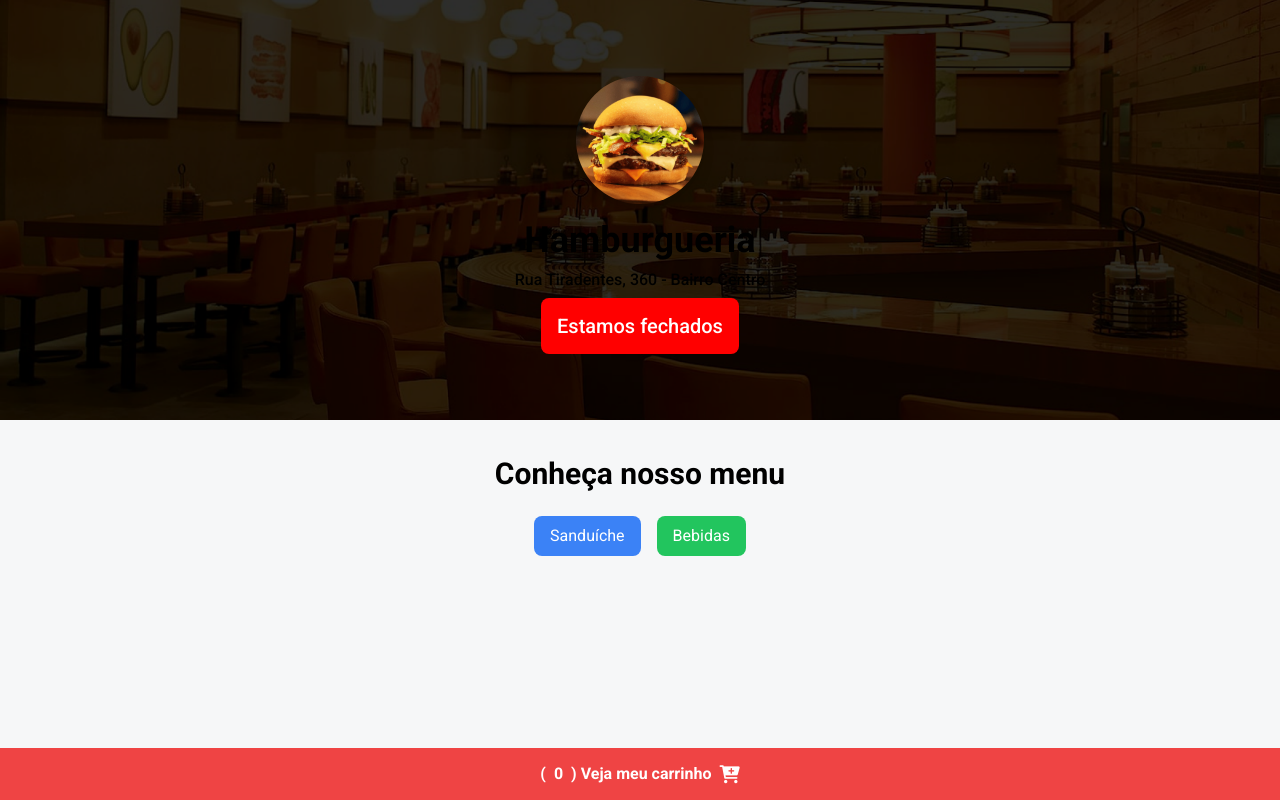
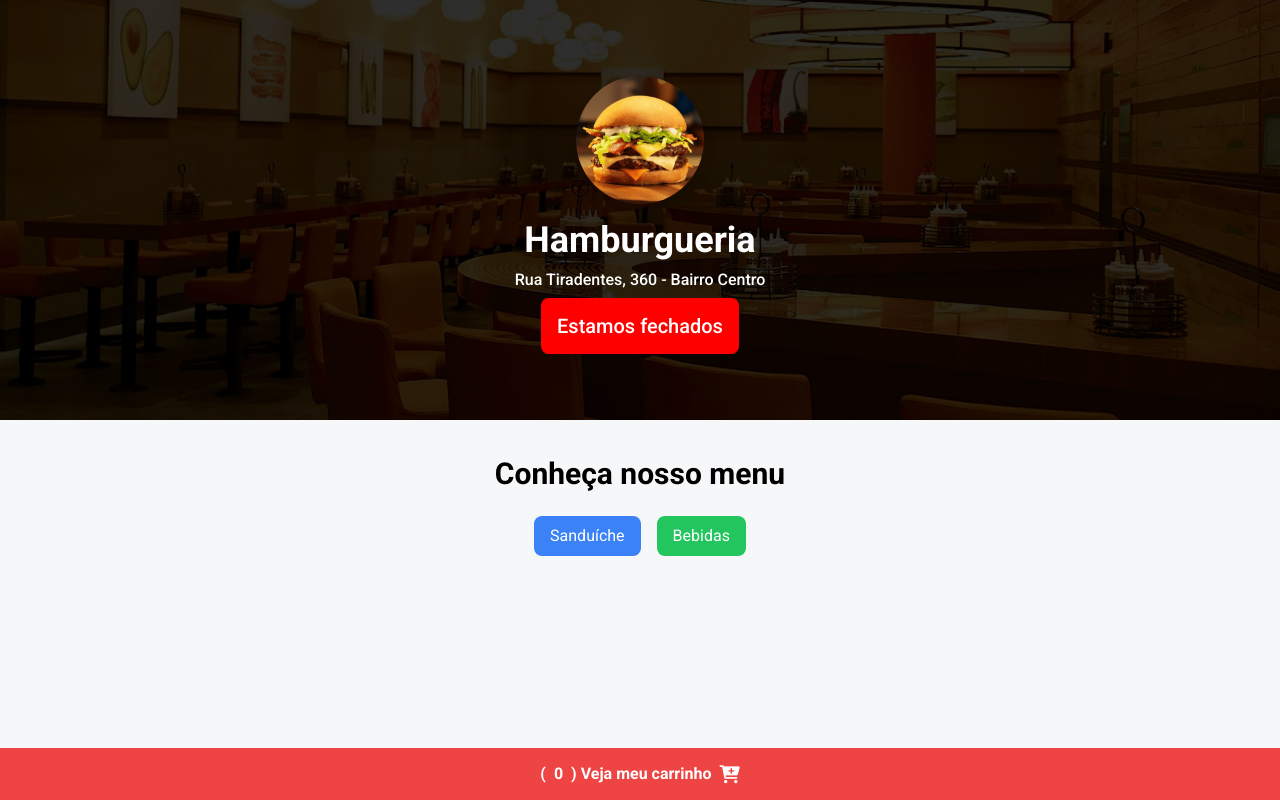
Before and after one commit to vilelamn/Cardapio, a website: page index.html in a window 1280 px wide. Drawn offline with nearby package versions, Linux system fonts and the light colour scheme.

Commit message:
alteração imagem

```diff
--- a/index.html
+++ b/index.html
@@ -37,8 +37,8 @@
           alt="Logo Hamburgeria"
           class="w-32 h-32 rounded-full shadow-lg hover:scale-110 duration-200"
         />
-        <h1 class="text-4xl mt-4 mb-2 font-bold text-black">Hamburgueria</h1>
-        <span class="text-black font-medium"
+        <h1 class="text-4xl mt-4 mb-2 font-bold text-white">Hamburgueria</h1>
+        <span class="text-white font-medium"
           >Rua Tiradentes, 360 - Bairro Centro
         </span>
         <div class="px-4 py-1 rounded-lg mt-4" id="date-span">
@@ -76,9 +76,8 @@
           <!-- Menus serão exibidos aqui -->
         </div>
       </section>
-    <!-- FIM MENU--></div>
-
-    </body>
+      <!-- FIM MENU-->
+    </div>
 
     <!--MODAL CART-->
     <div
--- a/tailwind.config.js
+++ b/tailwind.config.js
@@ -7,7 +7,7 @@ module.exports = {
         'sans': ['Roboto', 'sans-serif']
       },
       backgroundImage:{
-        "home": "url('/assets/bg.png')"
+        "home": "url('./assets/bg.png')"
       }
     },
   },
```
Lines whose indentation alone changed are shown as unchanged.
